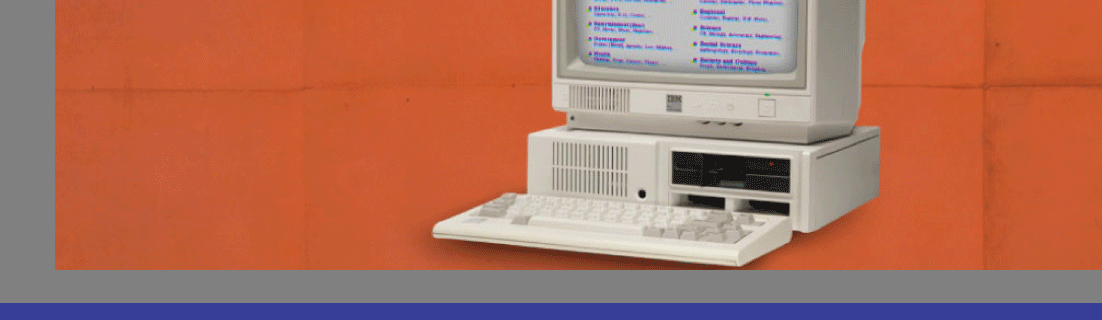
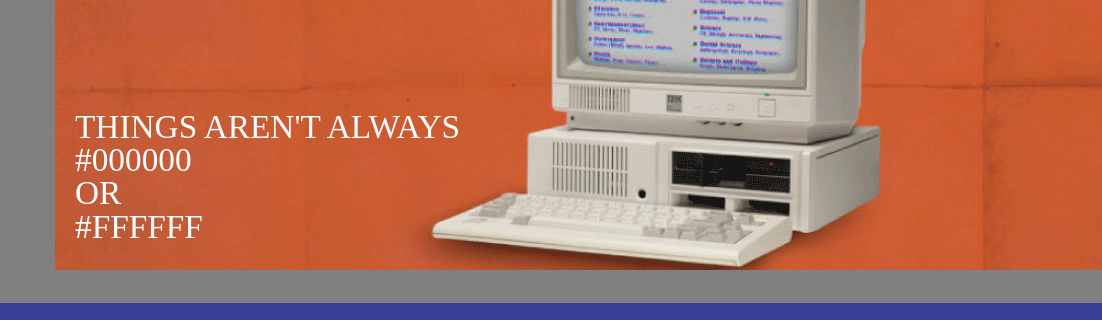
Before and after one commit to khatukamadadze/display-flex, a plain HTML site: page index.html in a window 1280 px wide. Shown: the part 280-600 px from the top of the page, 0-1102 px from the left. Drawn offline with Linux system fonts and the light colour scheme.

Commit message:
added final version

```diff
--- a/css/style.css
+++ b/css/style.css
@@ -44,6 +44,13 @@
 }
 .position{
 	position:relative;
+}
+.p1{
+	position:absolute;
+	bottom:30px;
+	left:20px;
+	color:#fff;
+	font-size:25pt;
 }
 .logo2{
 	position:absolute;
--- a/index.html
+++ b/index.html
@@ -49,6 +49,13 @@
 	        <div class="container position">
 		           <img class="img1" src="images/img1.png" alt="images">
 		           <img class="logo2" src="images/logo2.png" alt="logo">
+		         <div class="p1">
+		           <p >THINGS AREN'T ALWAYS </p>
+                   <p>#000000</p>
+                   <p>   OR </p>
+                   <p>   #FFFFFF </p>
+                </div>
+
 
 	        </div>
 
```
